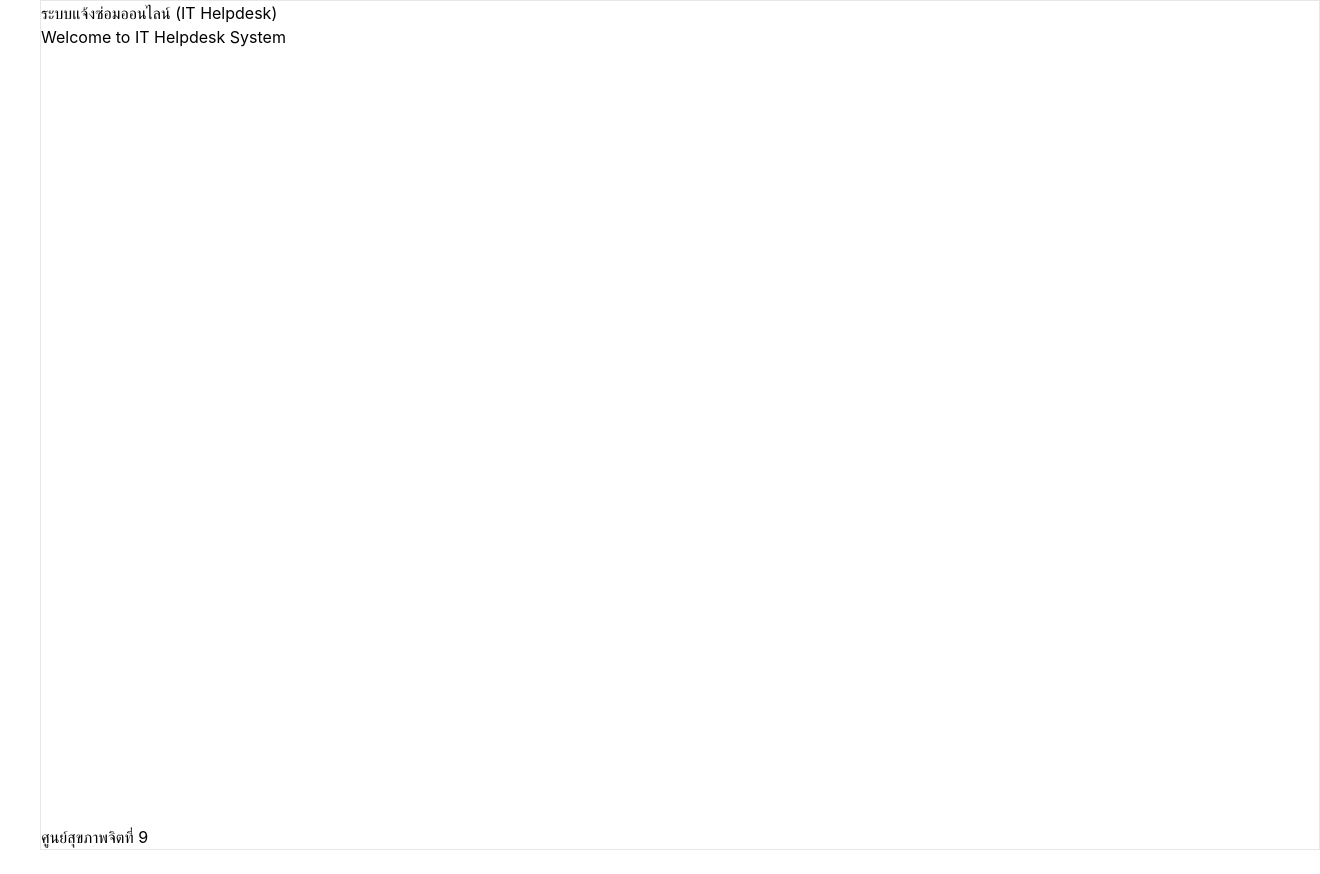
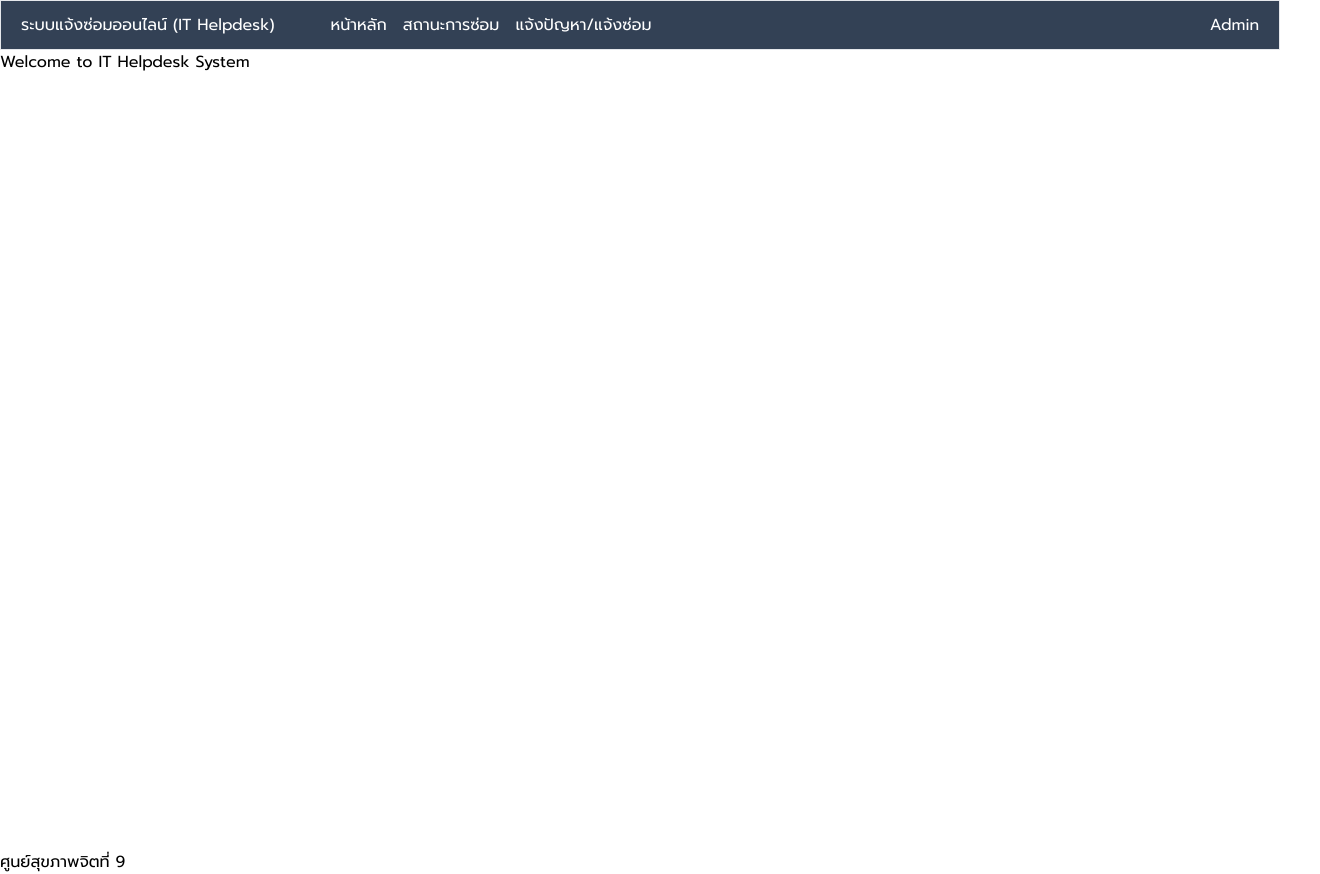
Before and after one commit to mhc9/react-mhc9-erp, a React (Create React App) app: page / in a window 1280 px wide. Shown: the whole page, 1320 px wide, since content can reach past the window. Before the commit the page ends 850 px from the top, so only its background shows below. Built offline with nearby package versions, Linux system fonts and the light colour scheme; no server answers.

Commit message:
Create new Navbar and Footer components and add them to App component

```diff
--- a/src/App.js
+++ b/src/App.js
@@ -1,24 +1,22 @@
 import logo from './logo.svg';
 import './App.css';
+import Footer from './components/Footer';
+import Navbar from './components/Navbar';
 
 function App() {
   return (
-    <div className="container lg:mx-10 mx-auto border">
+    <div className="w-full">
       <header className="">
-        <nav>
-          ระบบแจ้งซ่อมออนไลน์ (IT Helpdesk)
-        </nav>
+        <Navbar />
       </header>
 
-      <main style={{ height: '100vh' }}>
+      <main className="h-[100vh]">
         <section>
           Welcome to IT Helpdesk System
         </section>
       </main>
 
-      <footer>
-        <p>ศูนย์สุขภาพจิตที่ 9</p>
-      </footer>
+      <Footer />
     </div>
   );
 }
--- /dev/null
+++ b/src/components/Footer/index.js
@@ -0,0 +1,13 @@
+import React from 'react'
+
+const Footer = () => {
+    return (
+        <footer>
+            <div>
+                ศูนย์สุขภาพจิตที่ 9
+            </div>
+        </footer>
+    )
+}
+
+export default Footer
--- /dev/null
+++ b/src/components/Navbar/index.js
@@ -0,0 +1,27 @@
+import React from 'react'
+
+const Navbar = () => {
+    return (
+        <nav className="h-[50px] border bg-slate-700 flex justify-between items-center px-5 text-white">
+            <div className="flex w-3/4">
+                <div className="w-4/12">
+                    <h1>ระบบแจ้งซ่อมออนไลน์ (IT Helpdesk)</h1>
+                </div>
+                <ul className="flex flex-row gap-4">
+                    <li>หน้าหลัก</li>
+                    <li>สถานะการซ่อม</li>
+                    <li>แจ้งปัญหา/แจ้งซ่อม</li>
+                </ul>
+            </div>
+            <div>
+                <a href="#">Admin</a>
+                <ul className="hidden">
+                    <li>Profile</li>
+                    <li>Logout</li>
+                </ul>
+            </div>
+        </nav>
+    )
+}
+
+export default Navbar
--- a/src/index.css
+++ b/src/index.css
@@ -1,17 +1,41 @@
+@import url('https://fonts.googleapis.com/css2?family=Poppins:ital,wght@0,200;0,300;0,400;0,500;0,600;0,700;1,800&family=Prompt:wght@200;400;500&display=swap');
+@import url('https://cdnjs.cloudflare.com/ajax/libs/font-awesome/5.14.0/css/all.min.css');
+
 @tailwind base;
 @tailwind components;
 @tailwind utilities;
 
+* {
+  box-sizing: border-box;
+  padding: 0;
+  margin: 0;
+}
+html {
+  scroll-behavior: smooth;
+}
 body {
-  margin: 0;
-  font-family: -apple-system, BlinkMacSystemFont, 'Segoe UI', 'Roboto', 'Oxygen',
-    'Ubuntu', 'Cantarell', 'Fira Sans', 'Droid Sans', 'Helvetica Neue',
-    sans-serif;
-  -webkit-font-smoothing: antialiased;
-  -moz-osx-font-smoothing: grayscale;
+  max-width: 100vw;
+  overflow-x: hidden;
+  font-family: 'Poppins', sans-serif;
+  font-family: 'Prompt', sans-serif;
 }
 
-code {
-  font-family: source-code-pro, Menlo, Monaco, Consolas, 'Courier New',
-    monospace;
+/* Scrollbar */
+body::-webkit-scrollbar {
+  width: 12px;               /* width of the entire scrollbar */
 }
+
+body::-webkit-scrollbar-track {
+  background: #dadada;        /* color of the tracking area */
+}
+
+body::-webkit-scrollbar-thumb {
+  background-color: #525252;    /* color of the scroll thumb */
+  border-radius: 20px;       /* roundness of the scroll thumb */
+  border: 3px solid #dadada;  /* creates padding around scroll thumb */
+}
+
+a {
+  color: inherit;
+  text-decoration: none;
+}
```
Also changed, not shown: 1 other file (tests, documents, lock files or other folders).
